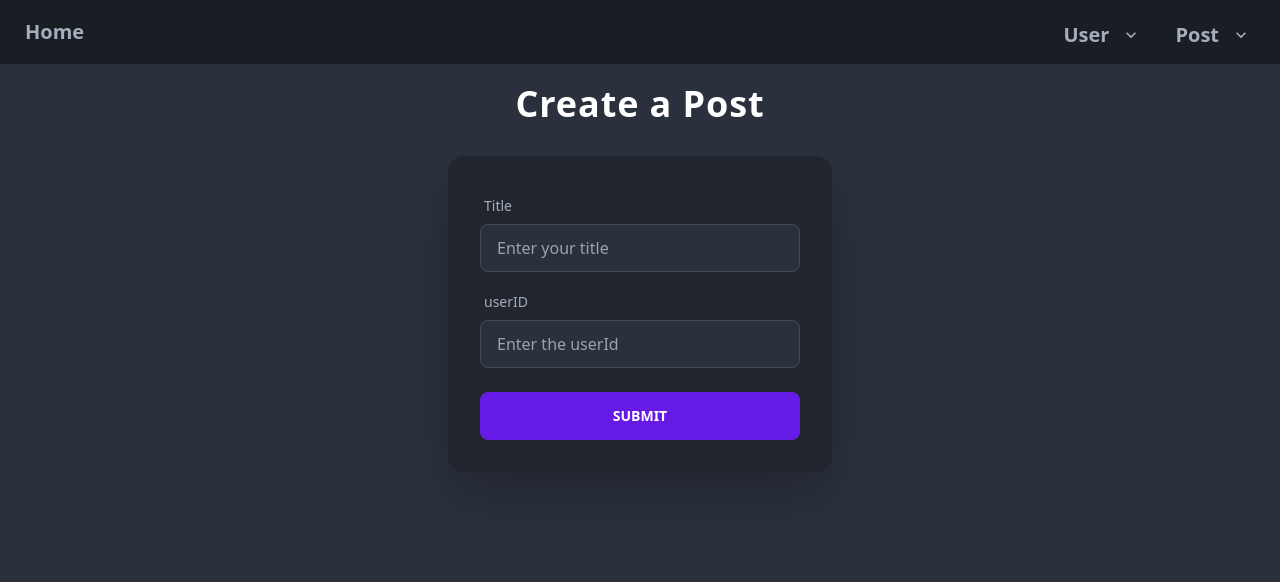
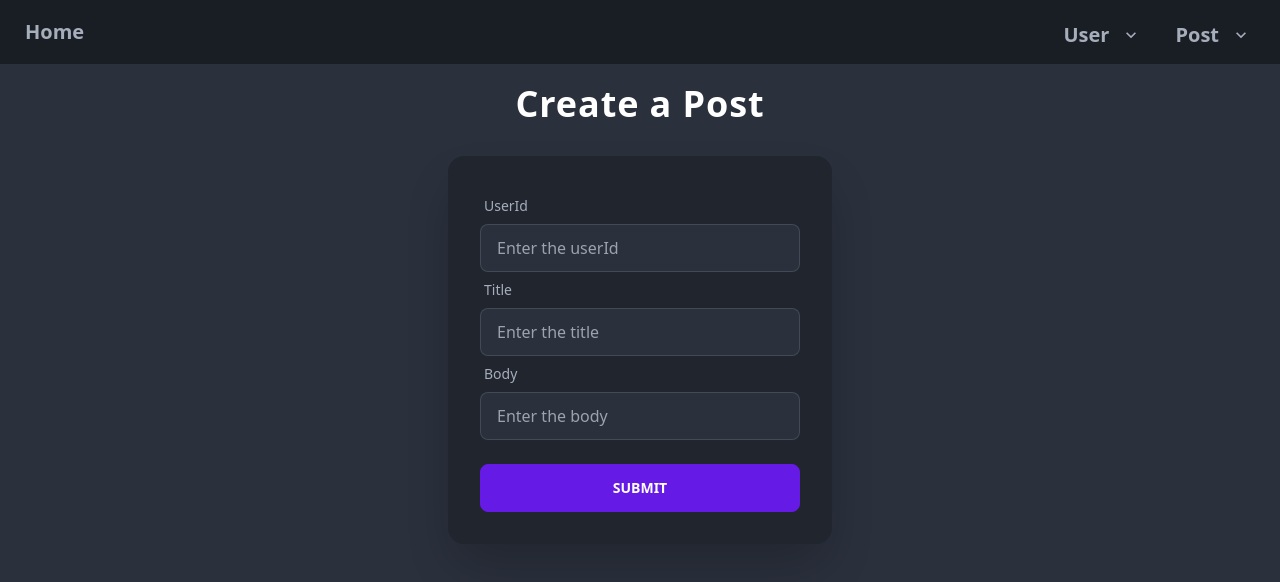
Before and after one commit to mena0018/Discover-Next, a Next.js app: page /posts/create in a window 1280 px wide. Shown: the top 582 px of the page. Built offline with nearby package versions, Linux system fonts and the light colour scheme.

Commit message:
🛠️ feat: adding a post

```diff
--- /dev/null
+++ b/src/components/Form/Field.tsx
@@ -0,0 +1,35 @@
+import { FC } from 'react';
+import { FieldProps } from '@/models';
+
+const Field: FC<FieldProps> = ({ property, isNumberField, errors, register }) => {
+  const label = property.charAt(0).toUpperCase() + property.slice(1);
+
+  return (
+    <div className='form-control'>
+      <label className='label' htmlFor={property}>
+        <span className='label-text'>{label}</span>
+      </label>
+
+      <input
+        {...register(property, {
+          required: true,
+          valueAsNumber: !!isNumberField,
+          pattern: isNumberField ? /^[0-9 ,.'-]*$/ : /^[0-9a-zA-Z ,.'-]+$/i,
+        })}
+        id={property}
+        className='input input-bordered'
+        placeholder={`Enter the ${property}`}
+        type={isNumberField ? 'number' : 'text'}
+      />
+
+      {errors[property] && errors[property]?.type === 'required' && (
+        <span className='error-msg'>{label} is required</span>
+      )}
+      {errors[property] && errors[property]?.type === 'pattern' && (
+        <span className='error-msg'>Character not allowed</span>
+      )}
+    </div>
+  );
+};
+
+export default Field;
--- a/src/components/Form/Form.tsx
+++ b/src/components/Form/Form.tsx
@@ -1,59 +1,27 @@
 'use client';
 
 import { FC } from 'react';
+import { Post } from '@/models';
+import { addPost } from '@/lib/api';
+import { useRouter } from 'next/navigation';
 import { SubmitHandler, useForm } from 'react-hook-form';
-import { Post } from '@/models';
-import { useRouter } from 'next/navigation';
+import Field from './Field';
 
 const Form: FC = () => {
   const router = useRouter();
-  const { register, handleSubmit, formState: { errors }} = useForm<Post>(); // prettier-ignore
+  const { handleSubmit,register, formState: { errors }} = useForm<Post>(); // prettier-ignore
 
   const onSubmit: SubmitHandler<Post> = (data) => {
-    alert(JSON.stringify(data));
-    router.push('/posts');
+    addPost(data).then(() => router.push('/posts'));
   };
 
   return (
     <div className='card flex-shrink-0 w-full max-w-sm shadow-2xl bg-base-300'>
       <div className='card-body'>
         <form onSubmit={handleSubmit(onSubmit)}>
-          <div className='form-control'>
-            <label className='label' htmlFor='title'>
-              <span className='label-text'>Title</span>
-            </label>
-            <input
-              {...register('title', { required: true, pattern: /^[a-z ,.'-]+$/i })}
-              id='title'
-              placeholder='Enter your title'
-              className='input input-bordered'
-            />
-            {errors.title && errors.title.type === 'required' && (
-              <span className='error-msg'>Title is required</span>
-            )}
-            {errors.title && errors.title.type === 'pattern' && (
-              <span className='error-msg'>Character not allowed</span>
-            )}
-          </div>
-
-          <div className='form-control mt-3'>
-            <label className='label' htmlFor='userId'>
-              <span className='label-text'>userID</span>
-            </label>
-            <input
-              {...register('userId', { required: true, pattern: /^[0-9 ,.'-]*$/ })}
-              type='number'
-              id='userId'
-              placeholder='Enter the userId'
-              className='input input-bordered'
-            />
-            {errors.userId && errors.userId.type === 'required' && (
-              <span className='error-msg'>userID is required</span>
-            )}
-            {errors.userId && errors.userId.type === 'pattern' && (
-              <span className='error-msg'>Character not allowed</span>
-            )}
-          </div>
+          <Field property='userId' isNumberField errors={errors} register={register} />
+          <Field property='title' errors={errors} register={register} />
+          <Field property='body' errors={errors} register={register} />
 
           <div className='form-control mt-6'>
             <button className='btn btn-primary'>Submit</button>
--- a/src/lib/api.ts
+++ b/src/lib/api.ts
@@ -1,4 +1,4 @@
-import { zPost, zPosts, zUser, zUsers } from '@/models';
+import { Post, zPost, zPosts, zUser, zUsers } from '@/models';
 
 export async function getUser(id: string) {
   const res = await fetch(`https://jsonplaceholder.typicode.com/users/${id}`);
@@ -27,3 +27,12 @@ export async function getPost(id: string) {
 
   return zPost.parse(postsData);
 }
+
+export async function addPost(payload: Post) {
+  if (!zPost.safeParse(payload).success) throw new Error('Payload has invalid property');
+
+  return await fetch(`https://jsonplaceholder.typicode.com/posts`, {
+    method: 'POST',
+    body: JSON.stringify(payload),
+  });
+}
--- a/src/models/Post.ts
+++ b/src/models/Post.ts
@@ -1,8 +1,8 @@
 import { z } from 'zod';
 
 export const zPost = z.object({
+  id: z.number().optional(),
   userId: z.number(),
-  id: z.number(),
   title: z.string(),
   body: z.string(),
 });
--- a/src/models/Props.ts
+++ b/src/models/Props.ts
@@ -1,3 +1,4 @@
+import { FieldErrors, RegisterOptions } from 'react-hook-form';
 import { Post } from './Post';
 import { User } from './User';
 
@@ -28,3 +29,10 @@ export type PostsProps = {
 export type PostProps = {
   post: Post;
 };
+
+export type FieldProps = {
+  property: keyof Post;
+  errors: FieldErrors;
+  isNumberField?: boolean;
+  register: (property: keyof Post, params: RegisterOptions | any) => {};
+};
```
Also changed, not shown: 1 other file (tests, documents, lock files or other folders).
